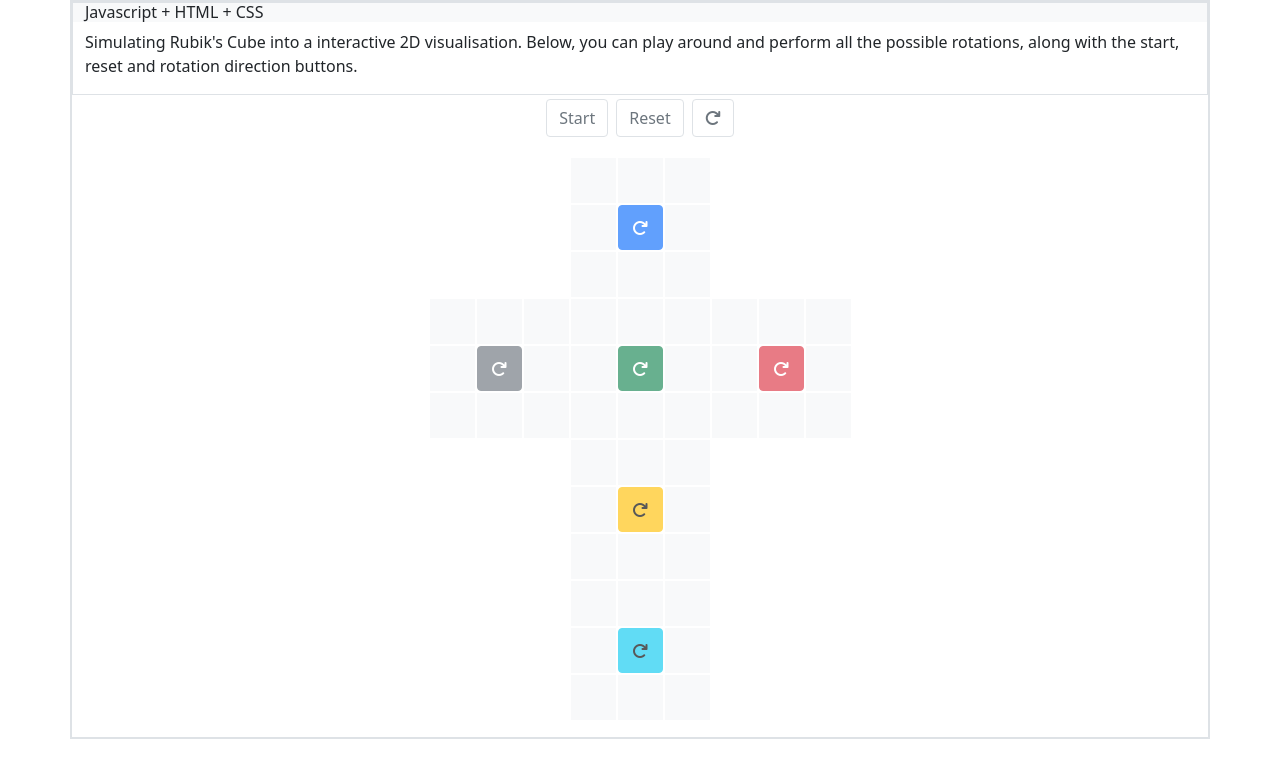
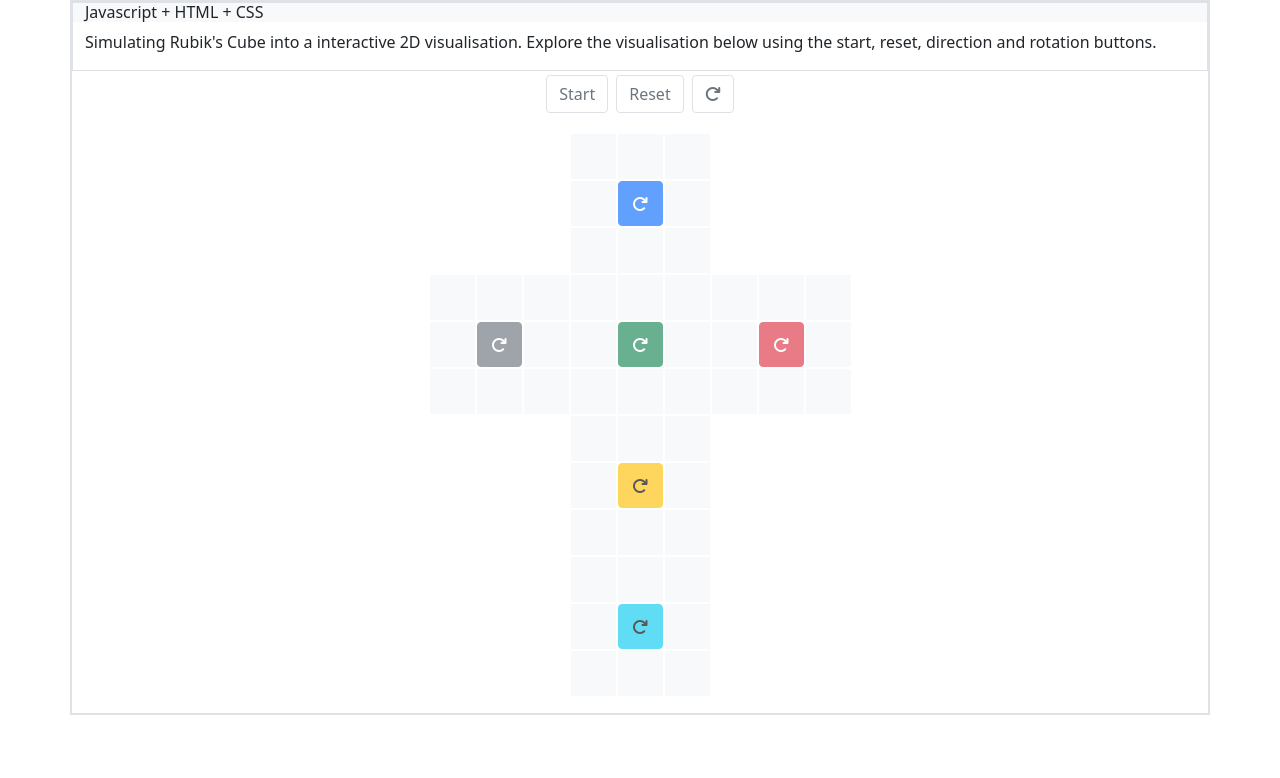
Before and after one commit to Ireonus/ireonus.github.io, a plain HTML site: page cube.html in a window 1280 px wide. Drawn offline with nearby package versions, Linux system fonts and the light colour scheme.

Commit message:
grammer fixes

```diff
--- a/cube.html
+++ b/cube.html
@@ -13,7 +13,7 @@
    <div class="container m-auto border border-2">
         <div class="row border border-1">
             <h6 class="bg-light">Javascript + HTML + CSS</h6>
-            <p>Simulating Rubik's Cube into a interactive 2D visualisation. Below,  you can play around and perform all the possible rotations, along with the start, reset and rotation direction buttons.</p>
+            <p>Simulating Rubik's Cube into a interactive 2D visualisation. Explore the visualisation below using the start, reset, direction and rotation buttons.</p>
         </div>
         <div class="d-flex justify-content-center">
             <button class="btn btn-outline-secondary border border-1 m-1" onclick="start()">Start</button>
```
